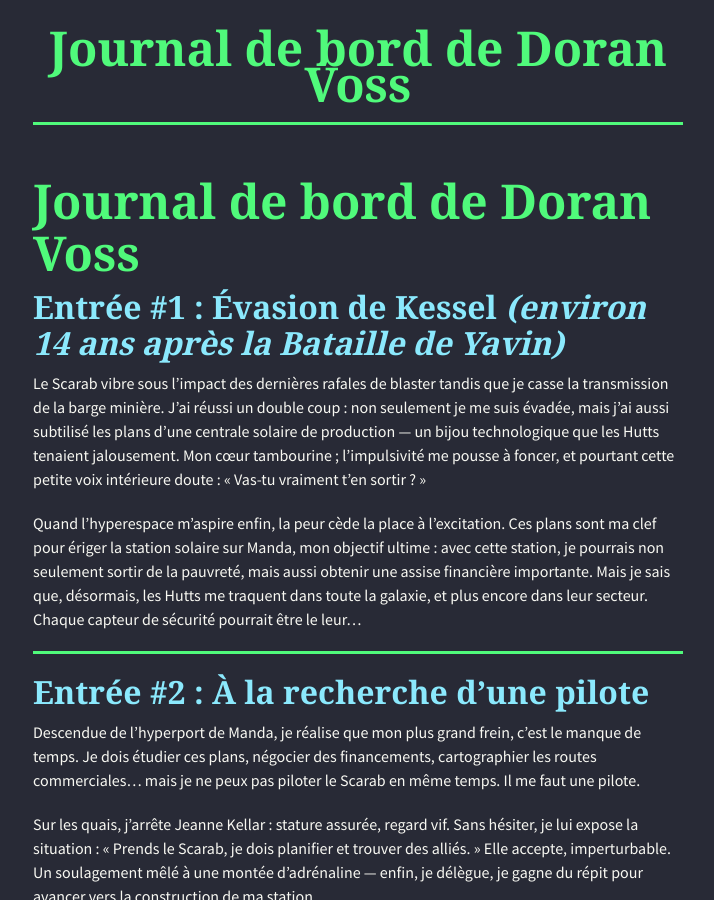
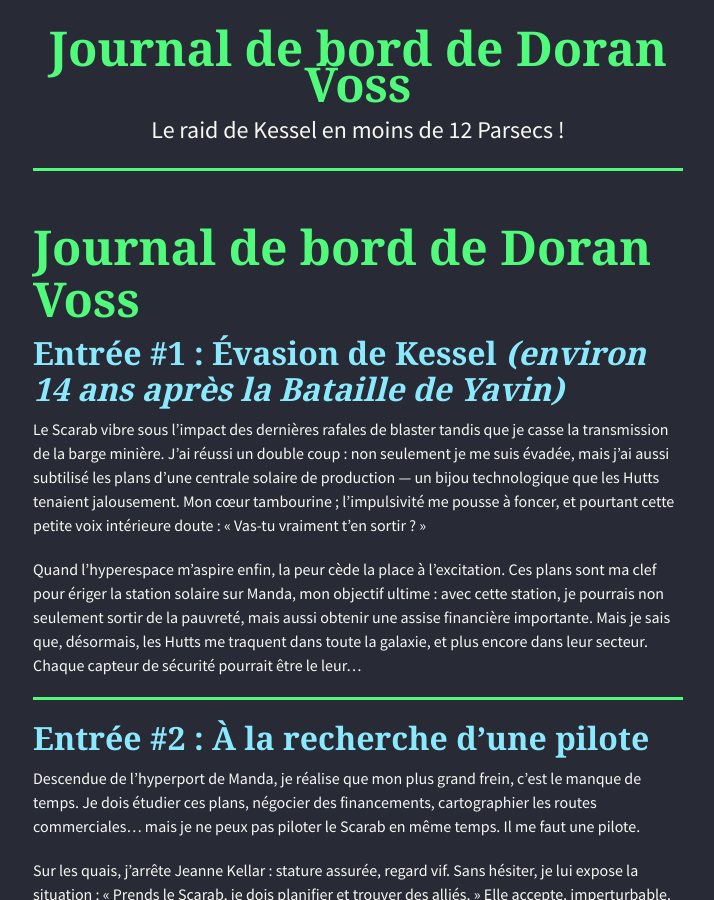
Before and after one commit to LAlto96/doran-voss-journal, a Jekyll site: the page built from index.md, in a window 1280 px wide and 900 px high. Shown: the whole window, without its empty margins (282-996 px from the left). Built offline with Jekyll 4.4.1, drawn with Linux system fonts in a browser that asks for light colours; nearby versions of some CDN libraries; our own code applies the rules of GitHub Pages for plain Markdown files; the repository's description, which GitHub fills in, is left out.

Commit message:
Nouvelle description

```diff
--- a/_config.yml
+++ b/_config.yml
@@ -1,6 +1,6 @@
 # SEO Values
 title: "Journal de bord de Doran Voss"
-description: ""
+description: "Le raid de Kessel en moins de 12 Parsecs !"
 logo: https://draculatheme.com/static/icons/pack-1/045-dracula.svg
 
 
```
